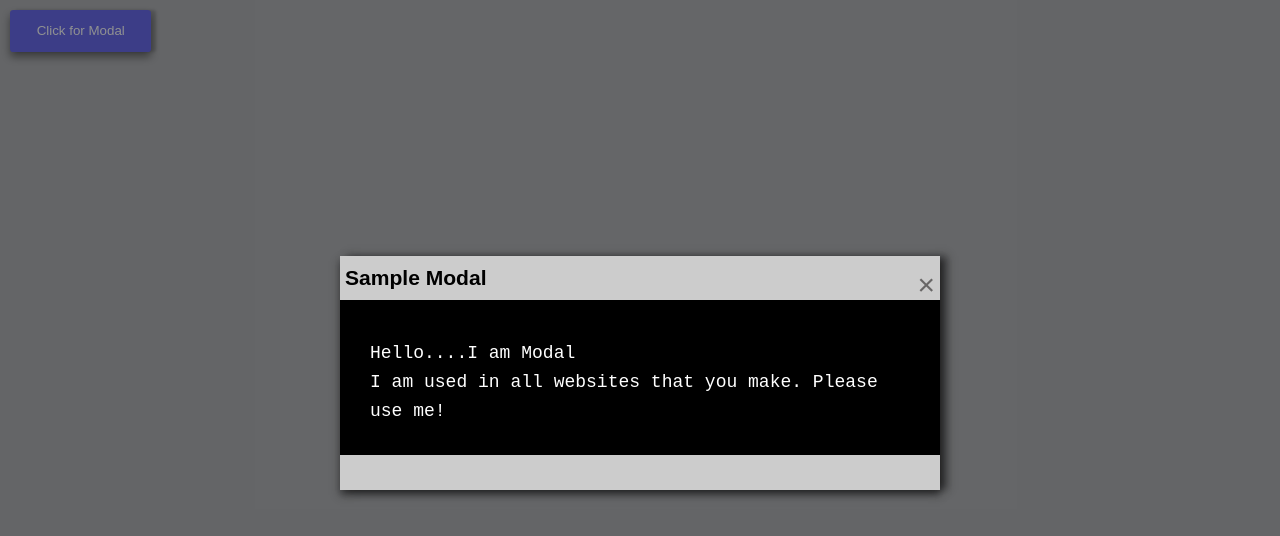
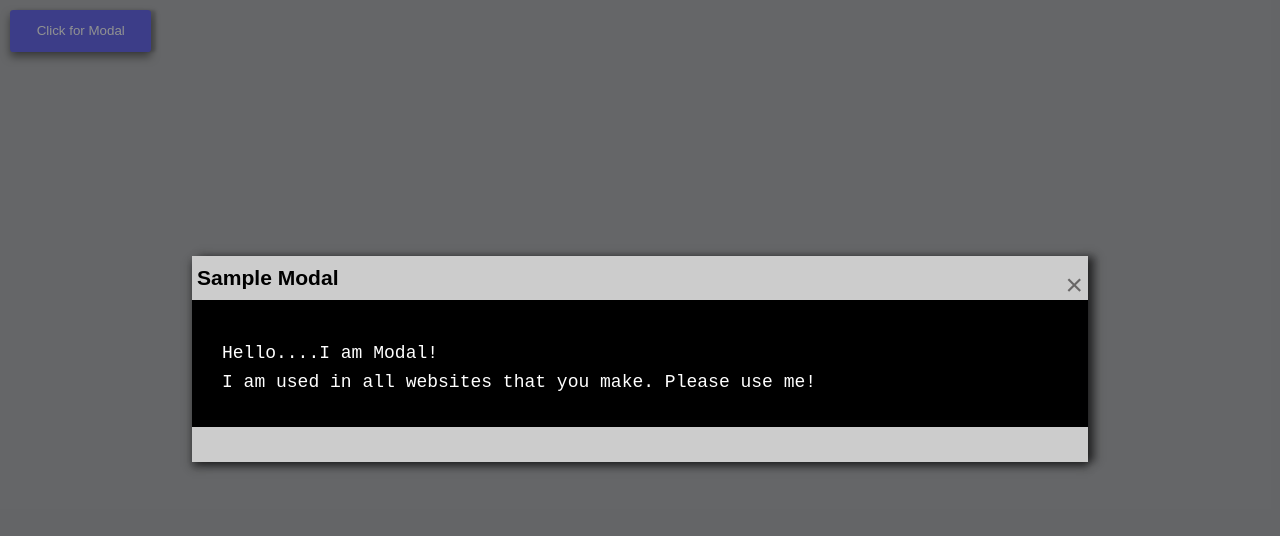
Before and after one commit to itsajay1029/Modal, a plain HTML site: page index.html in a window 1280 px wide. Both pictures are taken after a click on the button "Click for Modal". Drawn offline with Linux system fonts and the light colour scheme.

Commit message:
second commit

```diff
--- a/CSS/style.css
+++ b/CSS/style.css
@@ -43,13 +43,14 @@ body{
 .modal-content{
     background-color: rgb(0, 0, 0);
     color: white;
-    margin: 20% auto;
+    margin: 20%  auto;
     width: 70%;
     box-shadow:0 5px 8px 0 rgba(0,0,0,0.5),7px 0px 8px 0 rgba(0,0,0,0.5);
     border: 0;
 
     animation-name: fadein;
     animation-duration: 1s ;
+
 }
 .header{
     background-color: #ccc ;
@@ -87,8 +88,8 @@ body{
     }
 }
 
-@media(min-width:800px){
+@media(max-width:800px){
     .modal-content{
-        width: 600px;
+        margin: 40% auto;
     }
 }
--- a/index.html
+++ b/index.html
@@ -21,7 +21,7 @@
             <div style="clear: both;"></div>
 
             <div class="body">
-                <p>Hello....I am Modal</p>
+                <p>Hello....I am Modal!</p>
                 <p>I am used in all websites that you make. Please use me! </p>
             </div>
             <div class="footer">
```
